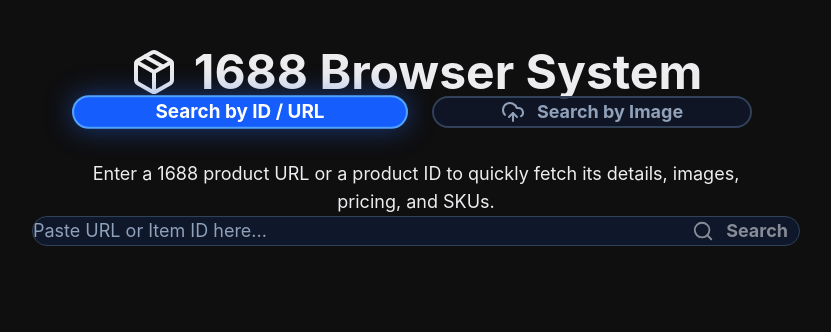
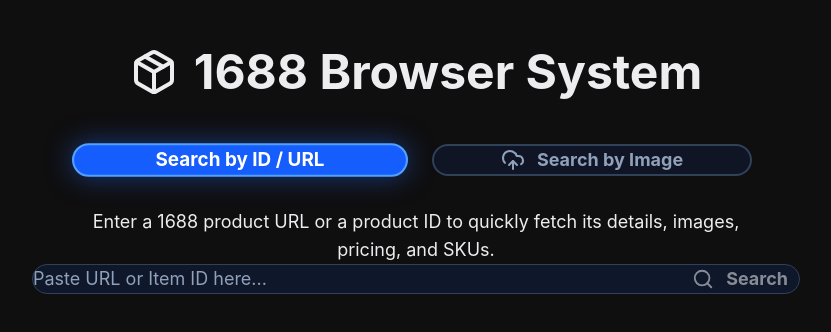
Before and after one commit to Genacanas/1688_browser_system, a Next.js app: page / in a window 1280 px wide. Shown: the top 332 px of the page, without its empty margins (224-1055 px from the left). Built offline with nearby package versions, Linux system fonts and the light colour scheme.

Commit message:
style: increase spacing between title and tabs

```diff
--- a/src/app/page.tsx
+++ b/src/app/page.tsx
@@ -228,12 +228,12 @@
     <main style={{ minHeight: '100vh', padding: '3rem 2rem', maxWidth: '1400px', width: '100%', margin: '0 auto', display: 'block' }}>
 
       <div className="flex flex-col items-center" style={{ marginBottom: '2rem' }}>
-        <h1 className="text-5xl font-bold mb-4 flex items-center gap-4 text-primary">
+        <h1 className="text-5xl font-bold flex items-center gap-4 text-primary" style={{ marginBottom: '3rem' }}>
           <Package size={48} /> 1688 Browser System
         </h1>
 
         {/* TABS */}
-        <div className="flex justify-center mt-6 mb-14 gap-8 w-full max-w-2xl">
+        <div className="flex justify-center gap-8 w-full max-w-2xl">
           <button
             onClick={() => setActiveTab('id')}
             className={`flex-1 py-4 rounded-2xl font-bold transition-all duration-300 text-lg border-2 ${
```
